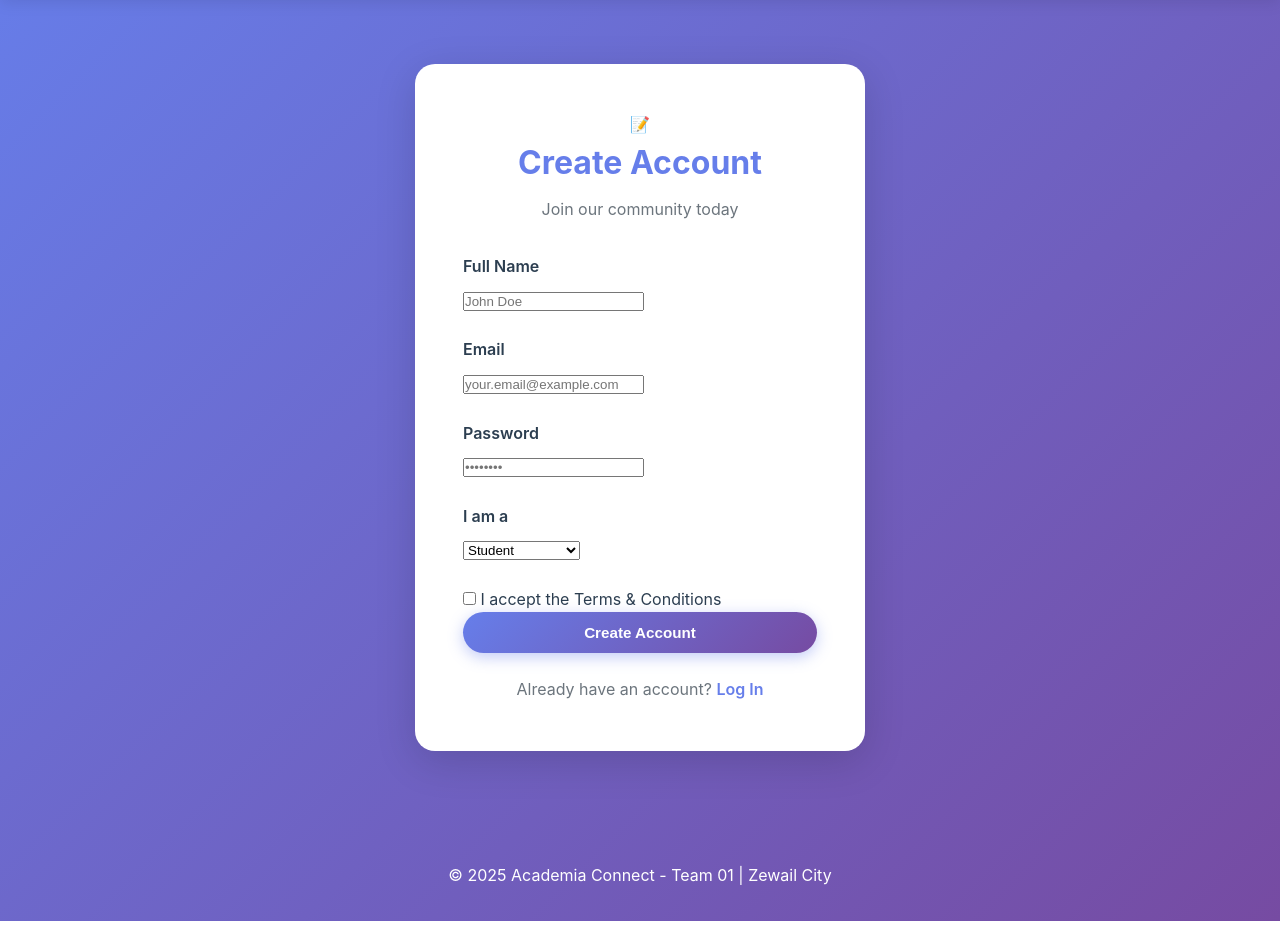
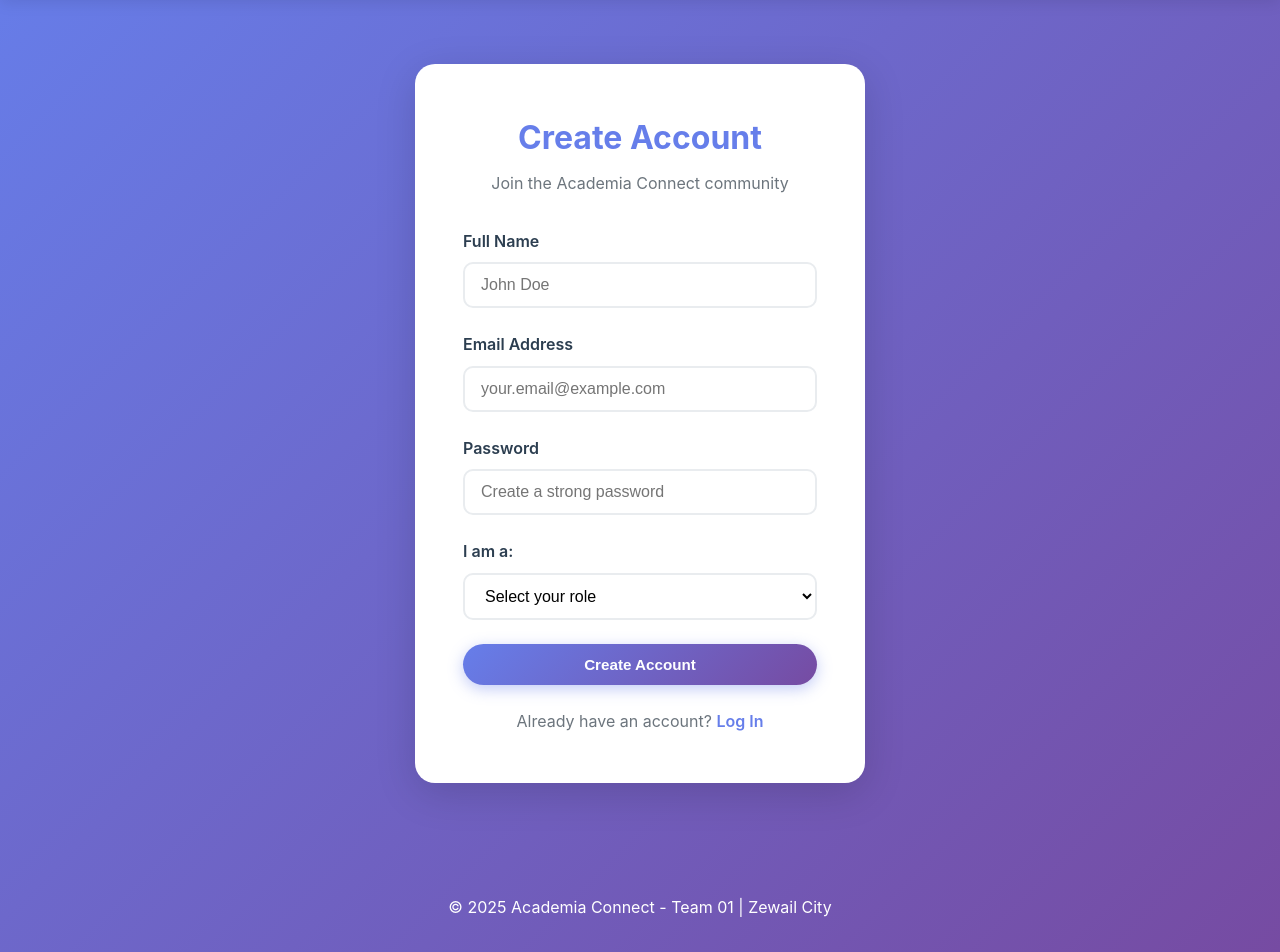
Before and after one commit to Caledoniancrow/AcademiaConnect_Team01, a Flask app: page /register in a window 1280 px wide. Shown: the part 74-1026 px from the top of the page. Before the commit the page ends 995 px from the top, so only its background shows below. Run offline with Flask 3, Linux system fonts and the light colour scheme.

Commit message:
login and register

```diff
--- a/app/templates/register.html
+++ b/app/templates/register.html
@@ -1,46 +1,78 @@
 {% extends "base.html" %}
 
+{% block title %}Register - Academia Connect{% endblock %}
+
 {% block content %}
-        <div id="register" class="page-content">
 <div class="auth-container">
     <div class="auth-box">
         <div class="auth-header">
-                        <div class="auth-icon">📝</div>
             <h2>Create Account</h2>
-                        <p>Join our community today</p>
+            <p>Join the Academia Connect community</p>
         </div>
 
-                    <form class="auth-form">
+        <form action="{{ url_for('auth.register') }}" method="POST">
             <div class="form-group">
-                            <label>Full Name</label>
-                            <input type="text" placeholder="John Doe" required>
+                <label for="username">Full Name</label>
+                <input
+                    type="text"
+                    id="username"
+                    name="username"
+                    class="form-control"
+                    placeholder="John Doe"
+                    required
+                    autocomplete="name"
+                >
             </div>
+
             <div class="form-group">
-                            <label>Email</label>
-                            <input type="email" placeholder="your.email@example.com" required>
+                <label for="email">Email Address</label>
+                <input
+                    type="email"
+                    id="email"
+                    name="email"
+                    class="form-control"
+                    placeholder="your.email@example.com"
+                    required
+                    autocomplete="email"
+                >
             </div>
+
             <div class="form-group">
-                            <label>Password</label>
-                            <input type="password" placeholder="••••••••" required>
+                <label for="password">Password</label>
+                <input
+                    type="password"
+                    id="password"
+                    name="password"
+                    class="form-control"
+                    placeholder="Create a strong password"
+                    required
+                    autocomplete="new-password"
+                    minlength="6"
+                >
             </div>
+
             <div class="form-group">
-                            <label>I am a</label>
-                            <select>
+                <label for="role">I am a:</label>
+                <select
+                    id="role"
+                    name="role"
+                    class="form-control"
+                    required
+                >
+                    <option value="">Select your role</option>
                     <option value="Student">Student</option>
-                                <option value="Faculty">Faculty</option>
+                    <option value="Faculty">Faculty Member</option>
                     <option value="Industry">Industry Partner</option>
                 </select>
             </div>
-                        <label class="checkbox-label" style="margin-bottom: 1.5rem;">
-                            <input type="checkbox" required>
-                            <span>I accept the Terms & Conditions</span>
-                        </label>
-                        <button type="submit" class="btn btn-primary btn-full" onclick="event.preventDefault(); showPage('dashboard');">Create Account</button>
+
+            <button type="submit" class="btn btn-primary btn-full">
+                Create Account
+            </button>
         </form>
 
-                    <p class="auth-footer">
-                        Already have an account? <a href="#" onclick="showPage('login')" class="link">Log In</a>
-                    </p>
+        <div class="auth-footer">
+            <p>Already have an account? <a href="{{ url_for('auth.login') }}">Log In</a></p>
         </div>
     </div>
 </div>
```
Also changed, not shown: app/templates/login.html (+32 -30 lines). Lines whose indentation alone changed are shown as unchanged.
